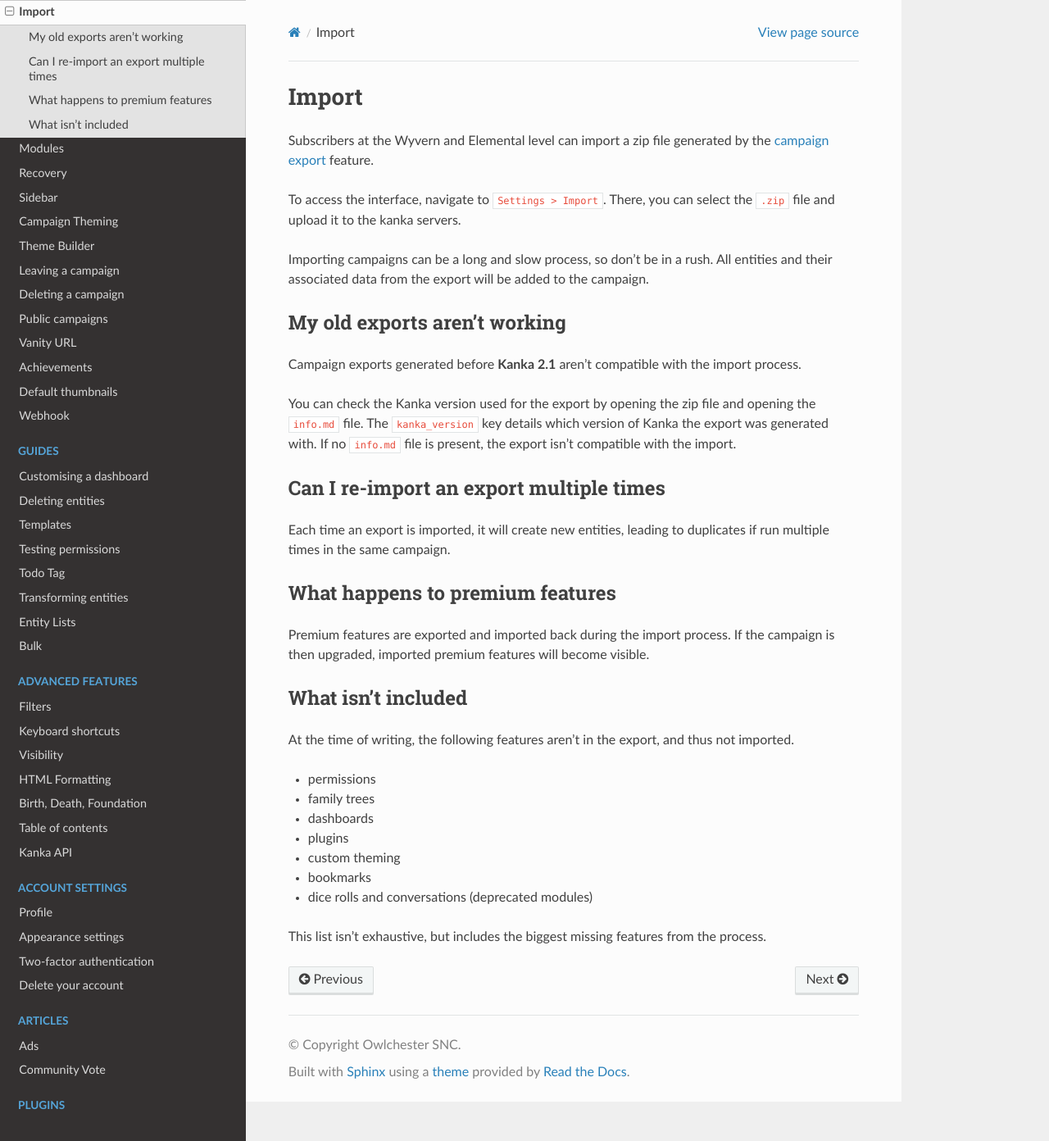
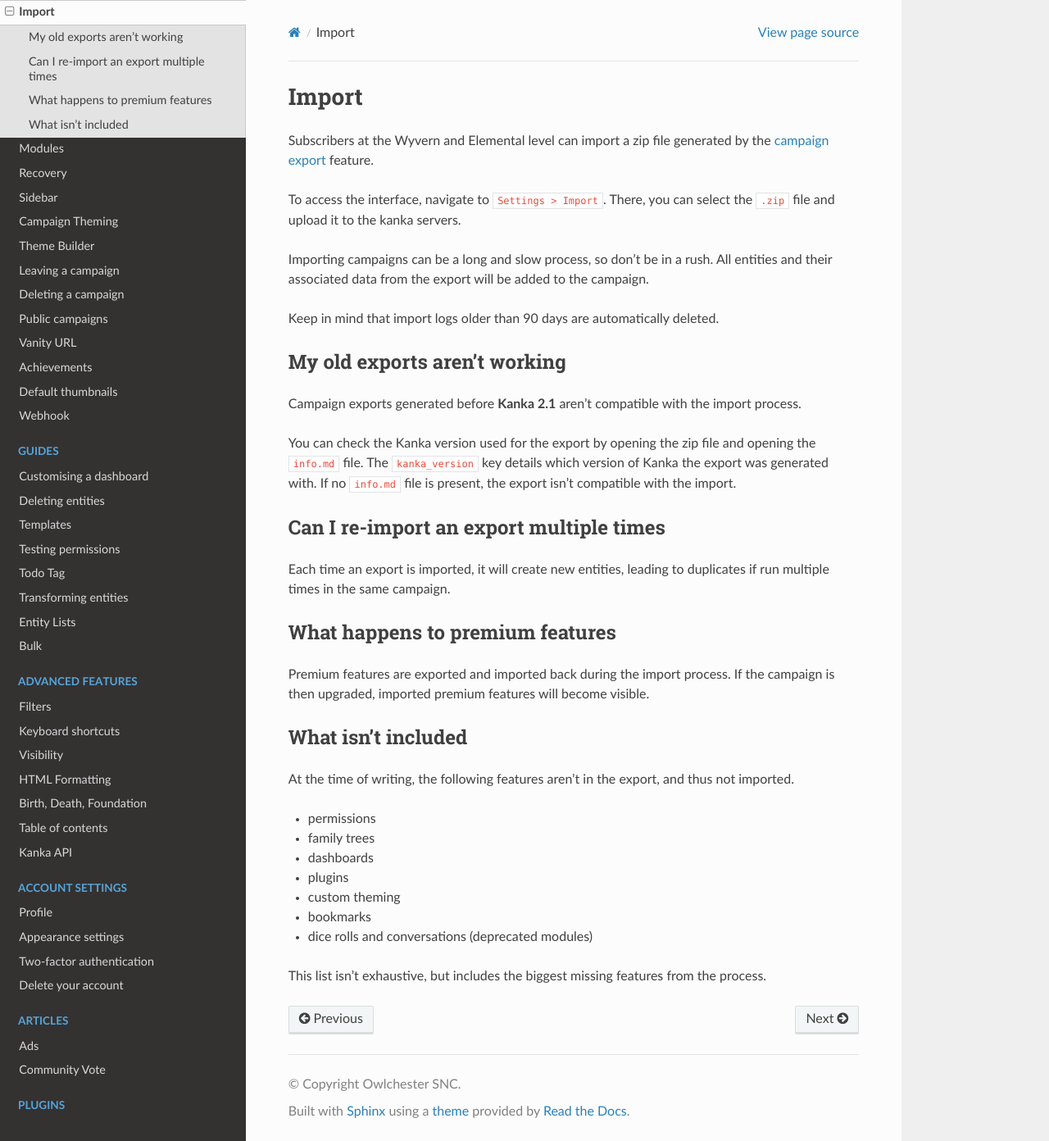
Before and after one commit to owlchester/kanka-docs, a Sphinx documentation site: the page built from docs/features/campaigns/import.md, in a window 1280 px wide and 1392 px high. Shown: the whole window at 82% size. Built offline with Sphinx 7.4.7 and the Read the Docs theme 3.1.0, drawn with Linux system fonts in a browser that asks for light colours; pages that are not in the unit, such as notebooks, are missing from menus.

Commit message:
Update import.md

```diff
--- a/docs/features/campaigns/import.md
+++ b/docs/features/campaigns/import.md
@@ -5,6 +5,8 @@
 To access the interface, navigate to `Settings > Import`. There, you can select the `.zip` file and upload it to the kanka servers.
 
 Importing campaigns can be a long and slow process, so don't be in a rush. All entities and their associated data from the export will be added to the campaign.
+
+Keep in mind that import logs older than 90 days are automatically deleted.
 
 ## My old exports aren't working
 
```
